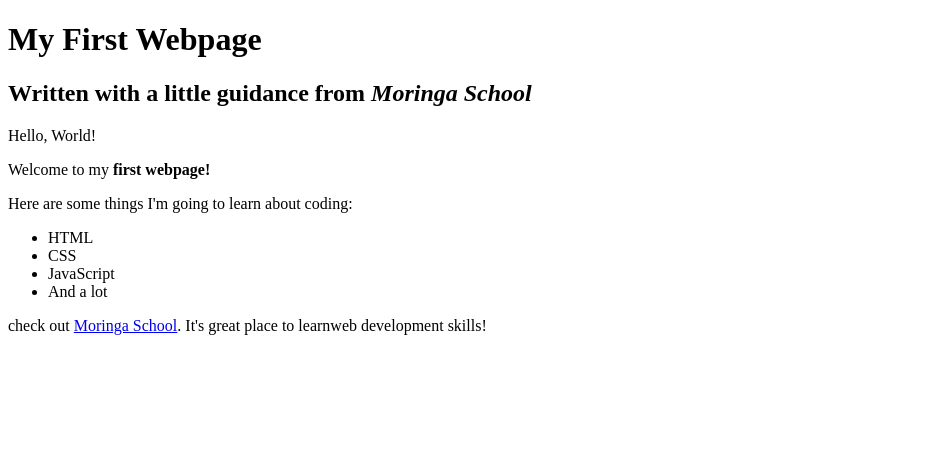
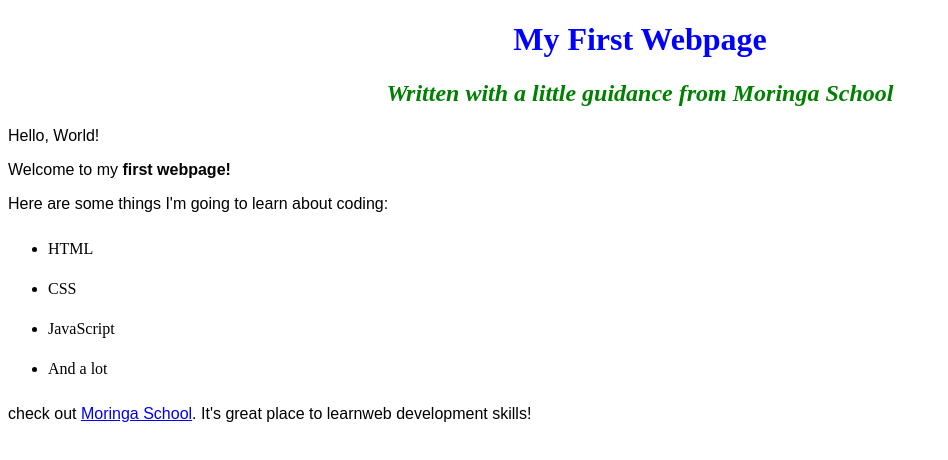
Before and after one commit to honorine1/my-first-webpage, a plain HTML site: page index.html in a window 1280 px wide. Shown: the whole page, without its empty margins (0-948 px from the left). Drawn offline with Linux system fonts and the light colour scheme.

Commit message:
we changed my-first-webpage.html into index.html

```diff
--- a/css/my-first-webpage.css
+++ /dev/null
@@ -1,17 +0,0 @@
-h1{
-    color:blue;
-    text-align:center;
-background-color:grey;
-}
-h2{
-    color:green;
-    font-style: italic;
-    text-align:center;
-}
-p{
-    font-family:sans-serif;
-}
-ul{
-    line-height:40px;
-    background-color: yellow;
-}
--- a/css/styles.css
+++ b/css/styles.css
@@ -1,17 +1,14 @@
-h1{
-    color:blue;
-    text-align:center;
-background-color:grey;
+h1{color: blue;
+text-align: center;
 }
-h2{
-    color:green;
-    font-style: italic;
-    text-align:center;
+h2 {
+color: green;
+font-style: italic;
+text-align: center;
 }
-p{
-    font-family:sans-serif;
+p {
+font-family: sans-serif;
 }
-ul{
-    line-height:40px;
-    background-color: yellow;
+ul {
+line-height: 40px;
 }
--- a/my-first-webpage.html
+++ b/index.html
@@ -3,7 +3,7 @@
 <html>
     <head>
         <title>My first webpage!</title>
-        <a href="css/my-first-webpage.css" rel="stylesheet" type="text/css"></a>
+        <link href="css/styles.css" rel="stylesheet" type="text/css">
     </head>
     <body>
         <h1>My First Webpage</h1>
```
